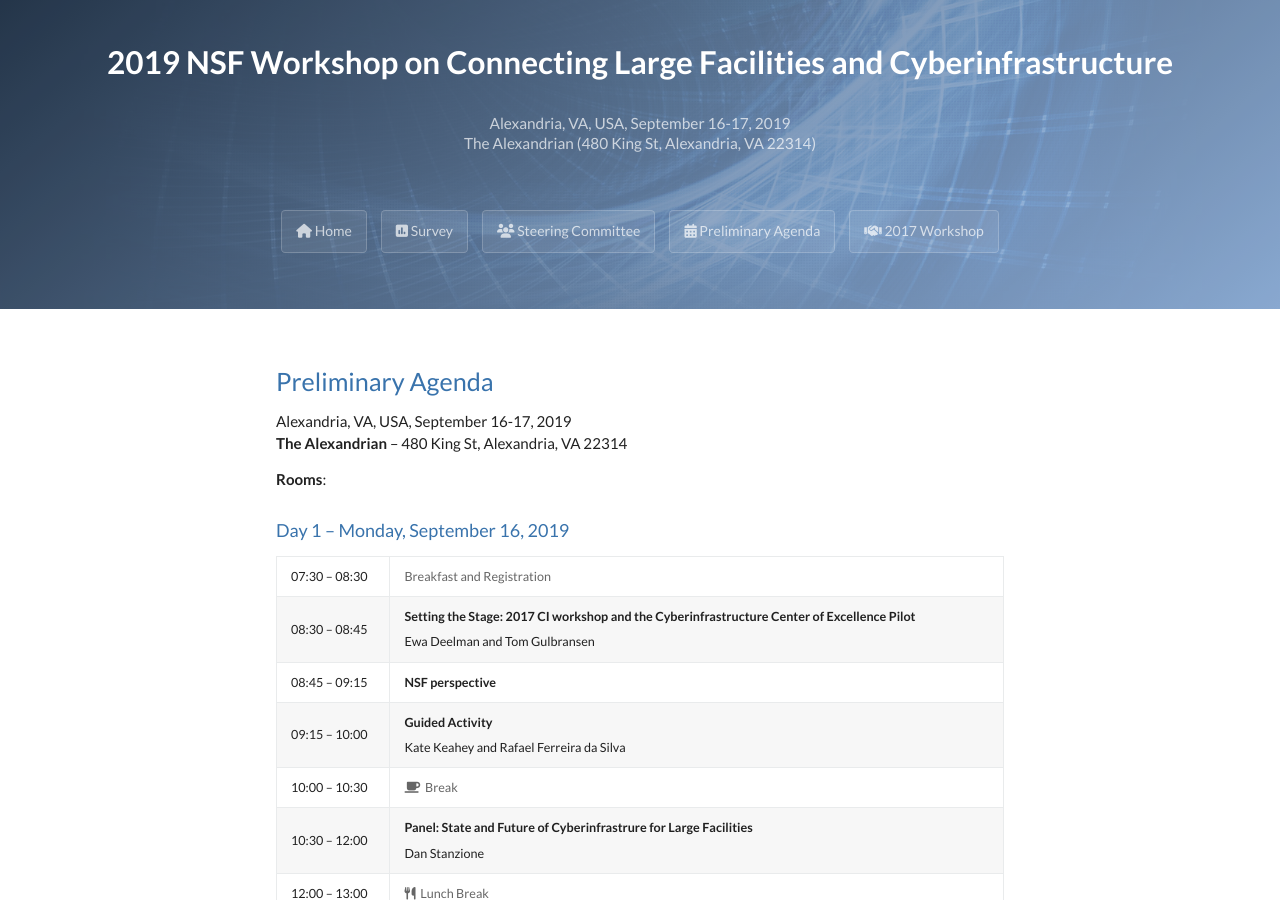
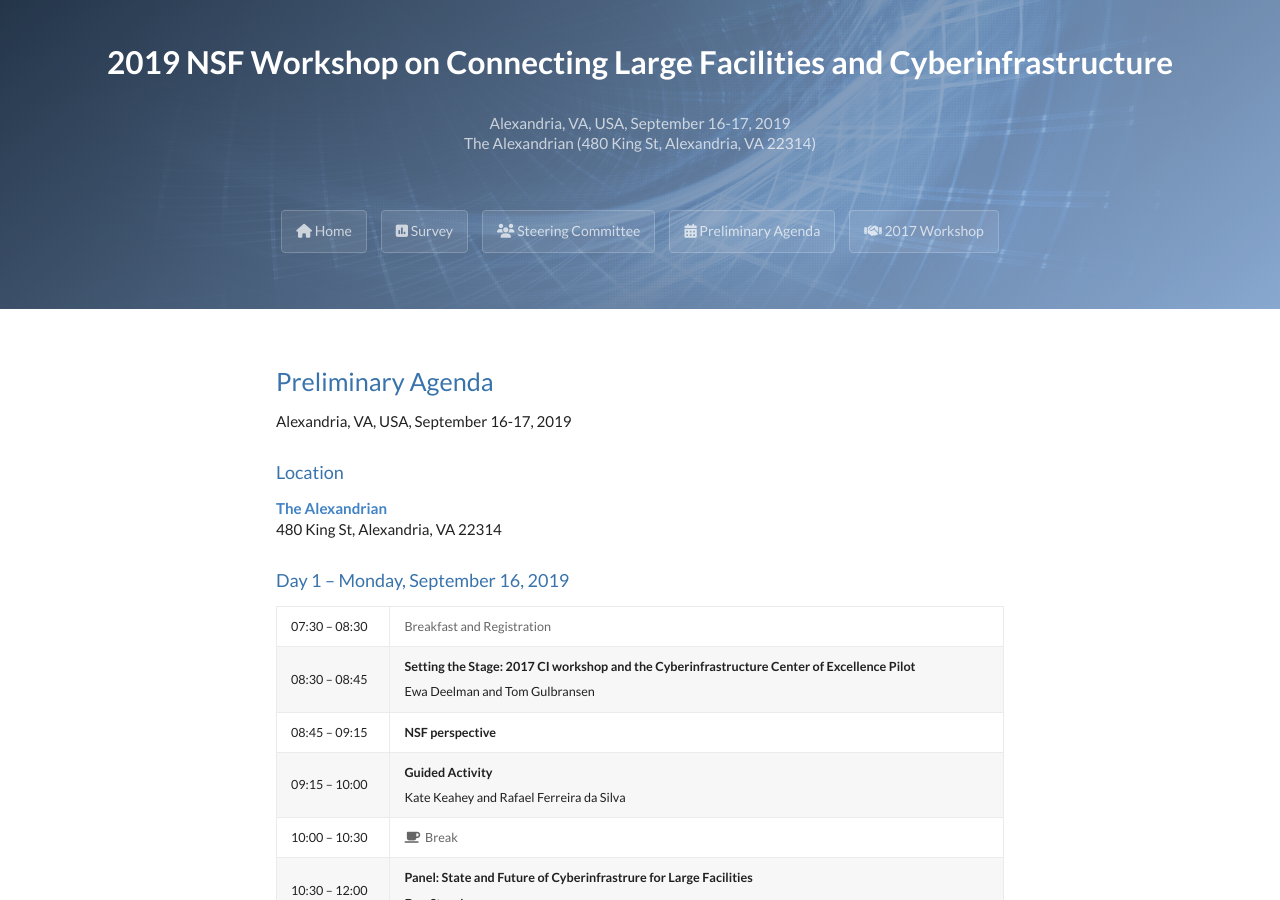
Before and after one commit to facilitiesci/facilitiesci.github.io, a Jekyll site: the page built from agenda.md, in a window 1280 px wide and 900 px high. Built offline with Jekyll 4.4.1, drawn with Linux system fonts in a browser that asks for light colours; nearby versions of some CDN libraries.

Commit message:
Update agenda.md

```diff
--- a/agenda.md
+++ b/agenda.md
@@ -10,10 +10,12 @@
 
 # Preliminary Agenda
 
-Alexandria, VA, USA, September 16-17, 2019<br />
-**The Alexandrian** – 480 King St, Alexandria, VA 22314
+Alexandria, VA, USA, September 16-17, 2019
 
-**Rooms**:
+### Location
+**[The Alexandrian](https://thealexandrian.com)** <br />
+480 King St, Alexandria, VA 22314
+
 
 ### Day 1 – Monday, September 16, 2019
 
```
